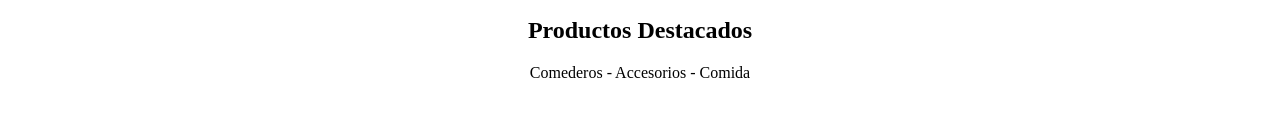
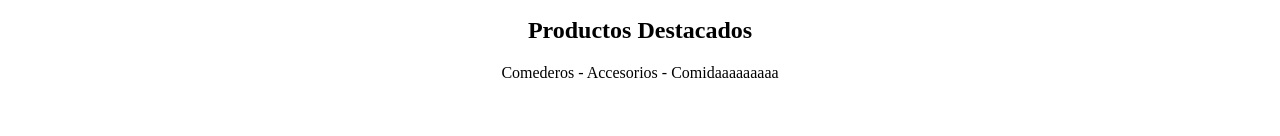
Before and after one commit to LuisCruz-1/Petshop, a plain HTML site: page index.html in a window 1280 px wide. Shown: the part 791-927 px from the top of the page. Drawn offline with Linux system fonts and the light colour scheme.

Commit message:
version2

```diff
--- a/index.html
+++ b/index.html
@@ -35,7 +35,7 @@
         <div id="tituloSeccion">
             <img src="/images/pawDogOrange.png" alt="">
             <h2 id="titulo">Productos Destacados</h3>
-            <span>Comederos - Accesorios - Comida</span>
+            <span>Comederos - Accesorios - Comidaaaaaaaaa</span>
         </div>
         <div class="galeria">
             <div class="item">
```
